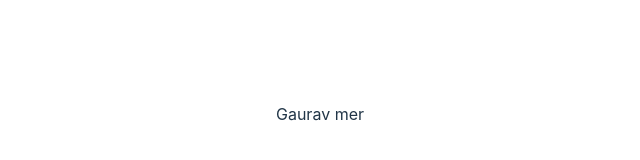
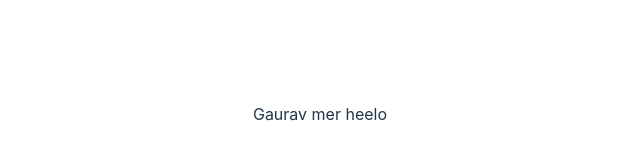
Before and after one commit to Gaurav-Mer/timeSeriesChart, a React (Vite) app: page / in a window 1280 px wide. Shown: the part 286-446 px from the top of the page, without its empty margins (320-960 px from the left). Built offline with nearby package versions, Linux system fonts and the light colour scheme.

Commit message:
first commit

```diff
--- a/src/App.jsx
+++ b/src/App.jsx
@@ -8,7 +8,7 @@ function App() {
 
   return (
     <>
-      Gaurav mer
+      Gaurav mer heelo
     </>
   )
 }
```
